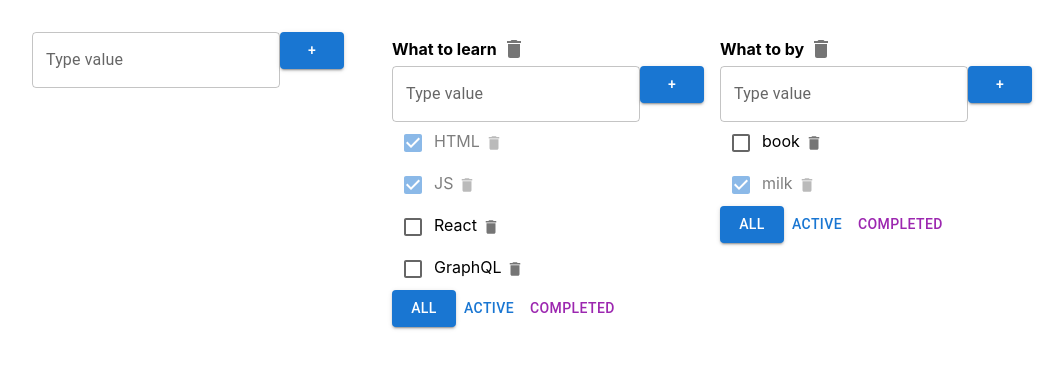
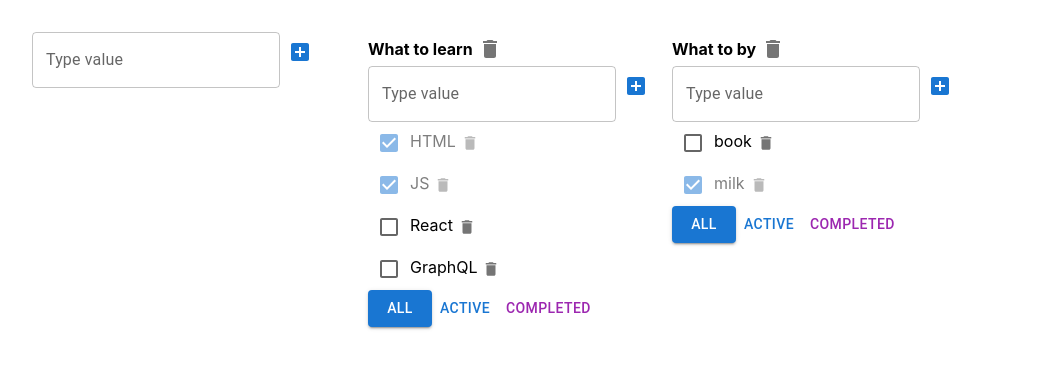
Before and after one commit to AlexandrShnipov/todolist-ts, a React (Create React App) app: page / in a window 1280 px wide. Shown: the top 368 px of the page, without its empty margins (32-1096 px from the left). Built offline with nearby package versions, Linux system fonts and the light colour scheme.

Commit message:
added IconButton in AddItemForm.tsx / MU

```diff
--- a/src/components/AddItemForm.tsx
+++ b/src/components/AddItemForm.tsx
@@ -1,5 +1,6 @@
-import {Button, TextField} from '@mui/material';
+import {Button, IconButton, TextField} from '@mui/material';
 import React, {ChangeEvent, KeyboardEvent, useState} from 'react';
+import {Add, AddBox} from '@mui/icons-material';
 
 
 type AddItemFormPropsType = {
@@ -43,10 +44,10 @@ export const AddItemForm = (props: AddItemFormPropsType) => {
                     error={!!error}
                     helperText={error}
                 />
-                <Button
-                    onClick={addNewTask}
-                    variant={'contained'}>+
-                </Button>
+                <IconButton onClick={addNewTask}
+                            color={'primary'}>
+                    <AddBox/>
+                </IconButton>
             </div>
         </div>
     )
```
